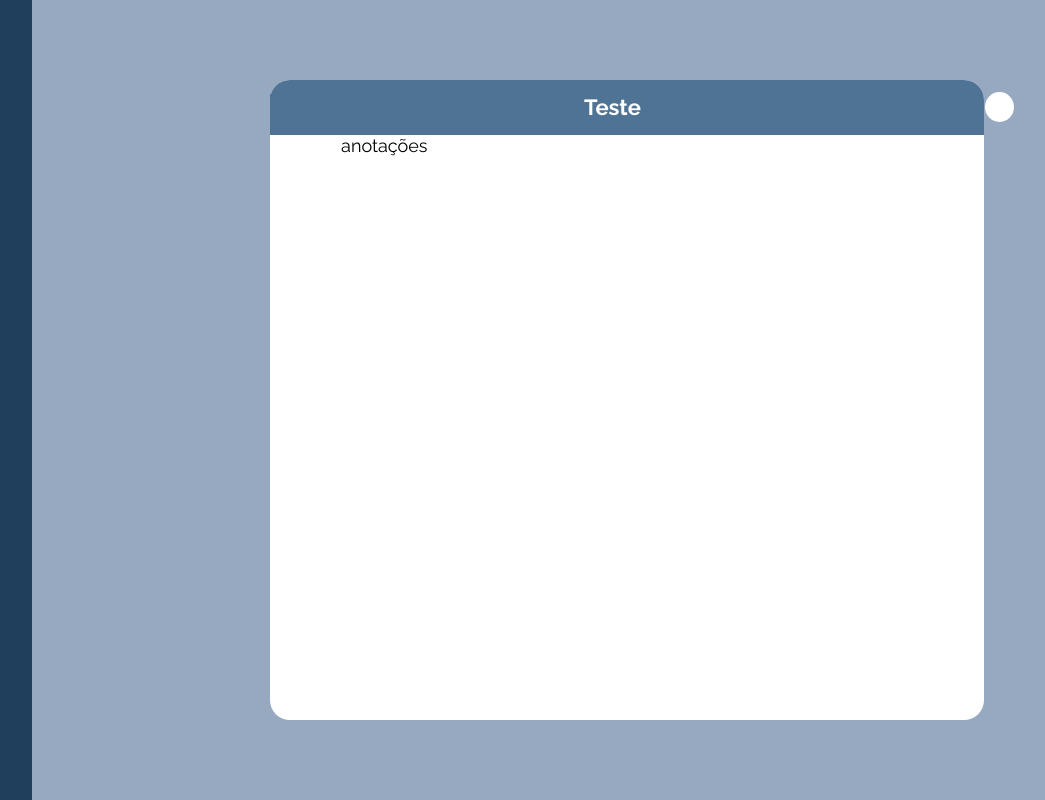
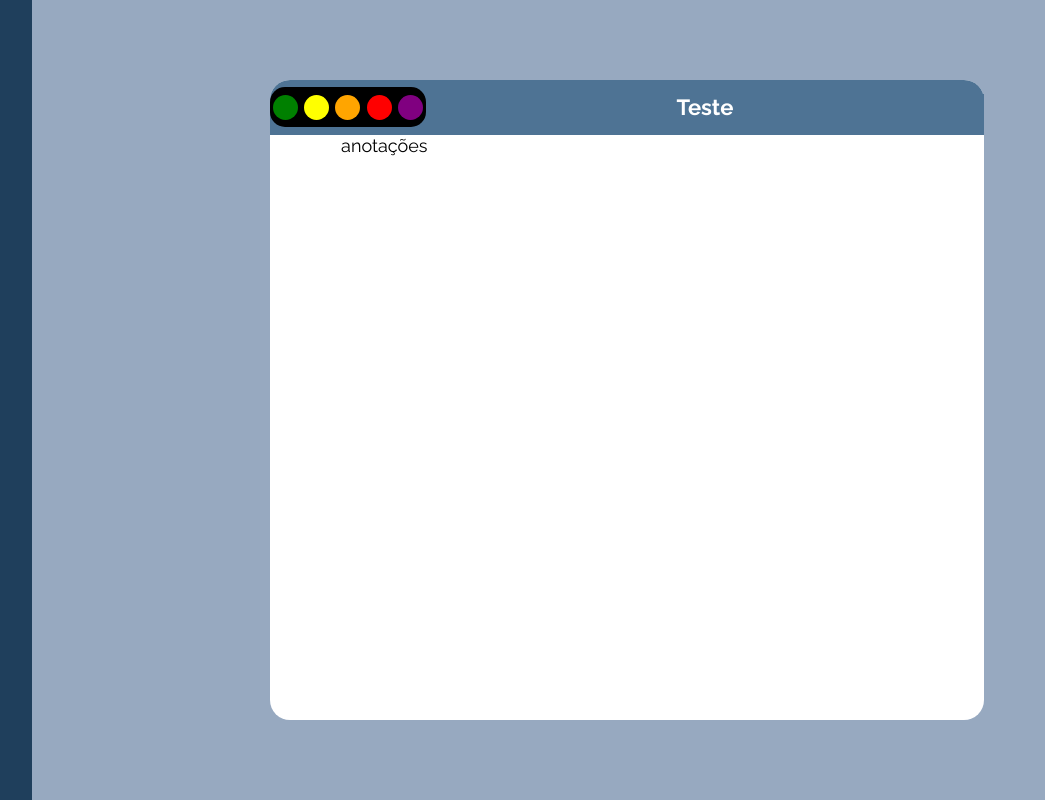
Before and after one commit to Nicolassiqueira05/Notes, a React (Create React App) app in the folder front/: page /main in a window 1280 px wide. Both pictures are taken after a click on the element 371 px from the left and 107 px from the top of the page. Shown: the whole page, without its empty margins (58-1103 px from the left). Built offline with nearby package versions, Linux system fonts and the light colour scheme.

Commit message:
Progress in bignote component

```diff
--- /dev/null
+++ b/front/src/components/atoms/Colors/Colors.jsx
@@ -0,0 +1,27 @@
+import styles from "./Colors.module.css"
+import { useState } from "react"
+
+function Colors ({returnColor, func}){
+    const [color, setColor] = useState("")
+
+    function handleClick (e) {
+        func(e)
+        setColor(e)
+        console.log(e)
+    }
+
+    return(
+        <>
+            <div className={styles.colors} onClick={func}>
+                <div className={styles.circle} id={styles.green} onClick={() => handleClick("green")} ></div>
+                <div className={styles.circle} id={styles.yellow} onClick={() => handleClick("yellow")}></div>
+                <div className={styles.circle} id={styles.orange} onClick={() => handleClick("orange")}></div>
+                <div className={styles.circle} id={styles.red} onClick={() => handleClick("red")}></div>
+                <div className={styles.circle} id={styles.purple} onClick={() => handleClick("purple")}></div>
+            </div>
+        </>
+
+    )
+}
+
+export default Colors
--- /dev/null
+++ b/front/src/components/atoms/Colors/Colors.module.css
@@ -0,0 +1,39 @@
+@keyframes open {
+    from {width: 40px;}
+    to {width:200px;}
+  }
+
+.colors{
+    width: 200px;
+    height: 40px;
+    background-color: black;
+    border-radius: 15px;
+    display: flex;
+    justify-content: space-around;
+    align-items: center;
+    animation-name: open;
+    animation-duration: 500ms;
+}
+.circle{
+    width: 25px;
+    height: 25px;
+    border-radius: 50%;
+}
+.circle:hover{
+    border: 1px solid white;
+}
+#green{
+    background-color: green;
+}
+#yellow{
+    background-color: yellow;
+}
+#orange{
+    background-color: orange;
+}
+#red{
+    background-color: red;
+}
+#purple{
+    background-color: purple;
+}
--- a/front/src/components/atoms/Credential/Credential.css
+++ b/front/src/components/atoms/Credential/Credential.css
@@ -16,6 +16,7 @@
     padding-left: 10px;
     border-radius: 20px;
     border: 3px solid #072A45;
+    background-color: white;
     outline: none;
     font-family: "Raleway";
     font-weight: 500;
--- /dev/null
+++ b/front/src/components/atoms/CurrentColor/CurrentColor.jsx
@@ -0,0 +1,19 @@
+import styles from "./CurrentColor.module.css"
+import { useState } from "react"
+
+function CurrentColor ({Ccolor, func}){
+
+    function handleClick () {
+
+    }
+
+    return(
+        <>
+            <div className={styles.colors} onClick={func}>
+                <div className={styles.circle} id={styles.green} style={{backgroundColor: Ccolor}} onClick={() => handleClick()}></div>
+            </div>
+        </>
+    )
+}
+
+export default CurrentColor
--- /dev/null
+++ b/front/src/components/atoms/CurrentColor/CurrentColor.module.css
@@ -0,0 +1,22 @@
+@keyframes open {
+    from {width: 180px;}
+    to {width: 40px;}
+  }
+
+.colors{
+    width: 40px;
+    height: 40px;
+    background-color: black;
+    border-radius: 15px;
+    display: flex;
+    justify-content: center;
+    align-items: center;
+    animation-name: open;
+    animation-duration: 500ms;
+}
+.circle{
+    width: 25px;
+    height: 25px;
+    border-radius: 50%;
+    background-color: green;
+}
--- /dev/null
+++ b/front/src/components/molecules/Color/Color.jsx
@@ -0,0 +1,34 @@
+import React from "react"
+
+import CurrentColor from "../../atoms/CurrentColor/CurrentColor.jsx"
+import Colors from "../../atoms/Colors/Colors.jsx"
+
+import { useState } from "react"
+
+function Color (){
+    const [clicked, setClicked] = useState(false)
+    const [color, setColor] = useState("green")
+
+    function handleClick(Ccolor){
+        if(clicked){
+            setClicked(false)
+        }else{
+            setClicked(true)
+        }
+        if(Ccolor){
+            setColor(Ccolor)
+        }
+    }
+
+    if(clicked == false){
+        return(
+                <CurrentColor func={handleClick} Ccolor={color}/>
+        )
+        }else{
+            return(
+                <Colors func={handleClick}/>
+            )
+    }
+}
+
+export default Color
--- a/front/src/components/molecules/Colors/Colors.module.css
+++ /dev/null
@@ -1,27 +0,0 @@
-.colors{
-    width: 160px;
-    height: 40px;
-    display: flex;
-    justify-content: space-between;
-}
-.circle{
-    width: 30px;
-    height: 30px;
-    margin: 5px;
-    border-radius: 50%;
-}
-.green{
-    background-color: green;
-}
-.yellow{
-    background-color: yellow;
-}
-.orange{
-    background-color: orange;
-}
-.red{
-    background-color: red;
-}
-.purple{
-    background-color: purple;
-}
--- a/front/src/components/organisms/BigNote/BigNote.jsx
+++ b/front/src/components/organisms/BigNote/BigNote.jsx
@@ -1,5 +1,7 @@
 import { useState } from "react"
 import styles from "./BigNote.module.css"
+
+import Color from "../../molecules/Color/Color.jsx"
 
 function BigNote ({Ctitle, Ctext, Ccolor}){
 
@@ -23,10 +25,11 @@ function BigNote ({Ctitle, Ctext, Ccolor}){
     }
 
 
+
     return(
         <div className={styles.BigNote}>
             <div className={styles.Header}>
-                {!colorChange ? (<div className={styles.circle} onClick={handleColorChange}></div>) : (<div onClick={handleColorChange}></div>)}
+                <Color />
                 <input className={styles.title} type="text" value={title} onChange={handleTitle}/>
                 <div className={styles.circle}></div>
             </div>
--- a/front/src/components/organisms/BigNote/BigNote.module.css
+++ b/front/src/components/organisms/BigNote/BigNote.module.css
@@ -10,24 +10,14 @@ input{
     border-radius: 20px;
 }
 .Header{
+    width: 100%;
+    height: 60px;
     display: flex;
     justify-content: space-between;
     align-items: center;
-    width: 100%;
-    height: 60px;
     background-color: #4E7394;
     border-top-left-radius: 20px;
     border-top-right-radius: 20px;
-}
-.circle{
-    width: 30px;
-    height: 30px;
-    margin: 0px;
-    padding: 0px;
-    transform: translateX(+30px);
-    background-color: white;
-    border-radius: 50%;
-
 }
 .title{
     width: 100%;
--- a/front/src/components/organisms/Note/Note.jsx
+++ b/front/src/components/organisms/Note/Note.jsx
@@ -1,9 +1,10 @@
 import { useState } from "react"
 
-function Note ({title, text, Ccolor}){
+function Note ({title, type, text, Ccolor}){
     const [color, setColor] = useState(color)
 
     return(
+
         <div className="note">
             <div>
                 <div className="circle" style={{backgroundColor: `${color}`}}></div>
```
Also changed, not shown: front/src/components/molecules/Colors/Colors.jsx (deleted, +0 -18 lines).
